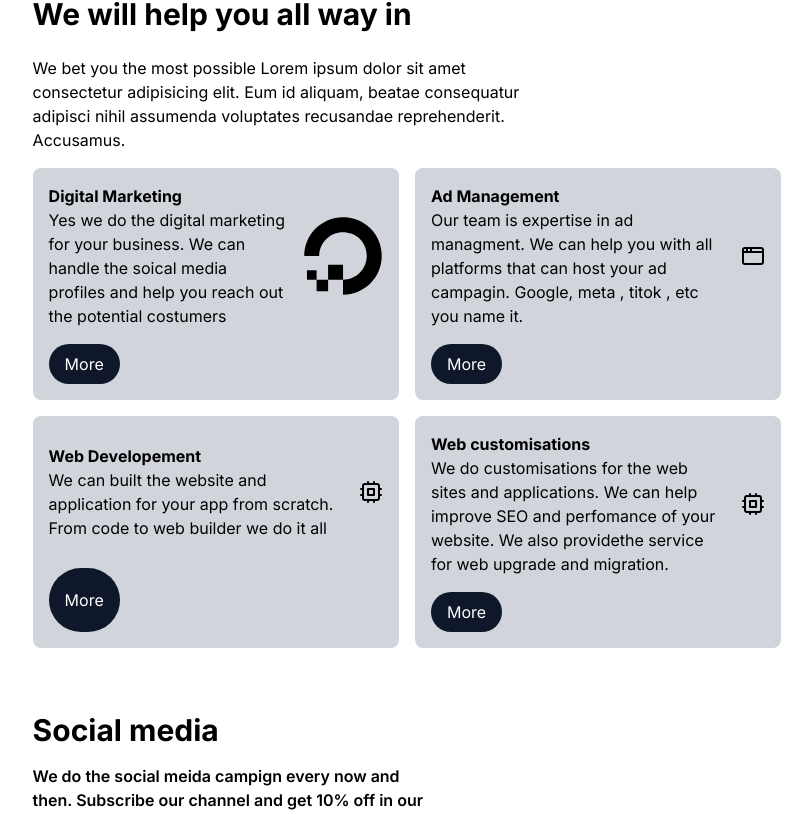
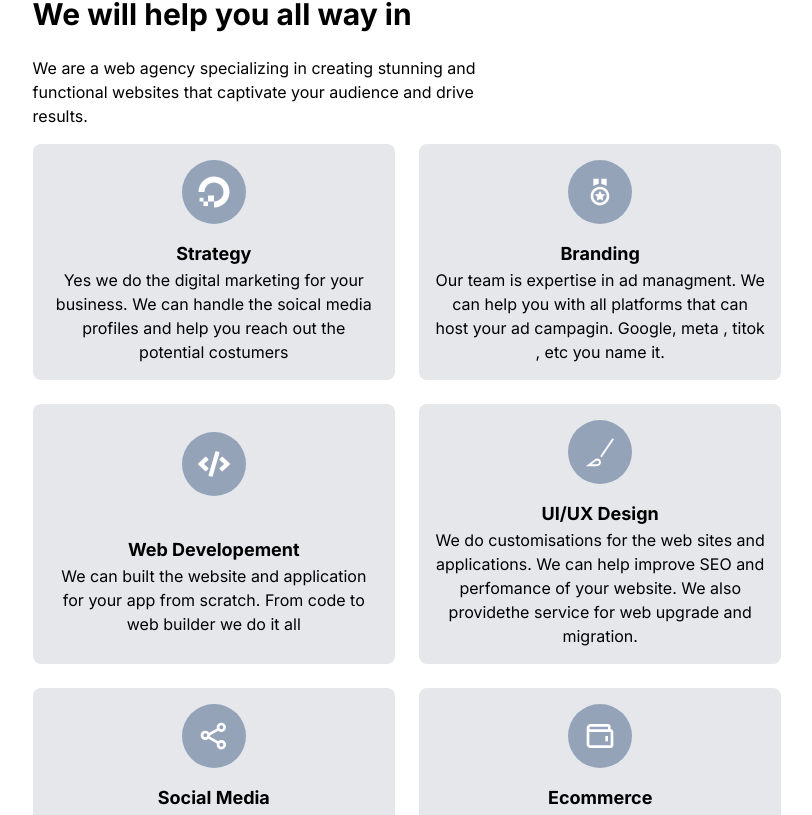
Before and after one commit to Krisna07/Digithink, a Next.js app: page / in a window 1280 px wide. Shown: the part 1424-2239 px from the top of the page, without its empty margins (233-1045 px from the left). Built offline with nearby package versions, Linux system fonts and the light colour scheme.

Commit message:
services section update

```diff
--- a/src/app/Components/Card.tsx
+++ b/src/app/Components/Card.tsx
@@ -6,25 +6,18 @@ interface CardProps {
   cardTitle: string;
   cardDes: string;
   cardIcon: any;
-  btntext: string;
 }
 
-const Card = ({ cardTitle, cardDes, cardIcon, btntext }: CardProps) => {
+const Card = ({ cardTitle, cardDes, cardIcon }: CardProps) => {
   return (
-    <div className="grid place-items-left gap-4 p-4 bg-gray-300 rounded-lg">
-      <div className="flex items-center justify-between gap-4">
-        <div className="text-left">
-          <h2 className="font-bold">{cardTitle}</h2>
-          <p>{cardDes}</p>
-        </div>
-        <div className="text-[80px]">{cardIcon ? cardIcon : ""}</div>
+    <div className="grid place-items-center gap-4 p-4 bg-gray-200 rounded-lg hover:shadow-[0_0_4px_0_gray]">
+      <div className="text-[32px] p-4 bg-slate-400 rounded-full text-white">
+        {cardIcon ? cardIcon : ""}
       </div>
-      <Button
-        variant={"default"}
-        size="default"
-        label={btntext}
-        className={undefined}
-      />
+      <div className="text-center">
+        <h2 className="font-bold text-lg">{cardTitle}</h2>
+        <p>{cardDes}</p>
+      </div>
     </div>
   );
 };
--- a/src/app/Components/Homepage/Herosection.tsx
+++ b/src/app/Components/Homepage/Herosection.tsx
@@ -4,9 +4,9 @@ import Button from "../Button";
 const Herosection = () => {
   return (
     <div className="w-full h-[800px]  p-4 bg-gradient-to-r from-black to-slate-900 grid place-items-center box-border text-center gap-4">
-      <div className="md:w-[60%] w-full text-white  grid gap-4 place-items-left box-border">
-        <h1 className="text-6xl md:text-[80px] font-bold text-left leading-[120%]">
-          We Help <br /> You Take A Step <br /> In Digitial
+      <div className="md:w-[60%] w-full text-white  grid gap-4 place-items-center box-border">
+        <h1 className="text-6xl md:text-[80px] font-bold text-center leading-[120%]">
+          We Help You Take A Step <br /> In Digitial
         </h1>
         <Button variant={"ghost"} label={"Learn More"} size={"sm"} />
       </div>
--- a/src/app/Components/Homepage/Homeservices.tsx
+++ b/src/app/Components/Homepage/Homeservices.tsx
@@ -1,29 +1,43 @@
 import React from "react";
 
-import { AppWindow, Cpu } from "lucide-react";
-import { FaDigitalOcean } from "react-icons/fa";
+import { AppWindow, Code2Icon, Cpu, Settings } from "lucide-react";
+import { FaCode, FaDigitalOcean } from "react-icons/fa";
+import { BiMedal, BiShareAlt, BiWallet } from "react-icons/bi";
+
+import { TfiBrush } from "react-icons/tfi";
+
 import Card from "../Card";
 const Homeservices = () => {
   const services = [
     {
-      title: "Digital Marketing",
+      title: "Strategy",
       des: "Yes we do the digital marketing for your business. We can handle the soical media profiles and help you reach out the potential costumers",
       icon: <FaDigitalOcean />,
     },
     {
-      title: "Ad Management",
+      title: "Branding",
       des: "Our team is expertise in ad managment. We can help you with all platforms that can host your ad campagin. Google, meta , titok , etc you name it.",
-      icon: <AppWindow />,
+      icon: <BiMedal />,
     },
     {
       title: "Web Developement",
       des: "We can built the website and application for your app from scratch. From code to web builder we do it all",
-      icon: <Cpu />,
+      icon: <FaCode />,
     },
     {
-      title: "Web customisations",
+      title: "UI/UX Design",
       des: "We do customisations for the web sites and applications. We can help improve SEO and perfomance of your website. We also providethe service for web upgrade and migration. ",
-      icon: <Cpu />,
+      icon: <TfiBrush />,
+    },
+    {
+      title: "Social Media",
+      des: "We do customisations for the web sites and applications. We can help improve SEO and perfomance of your website. We also providethe service for web upgrade and migration. ",
+      icon: <BiShareAlt />,
+    },
+    {
+      title: "Ecommerce",
+      des: "We do customisations for the web sites and applications. We can help improve SEO and perfomance of your website. We also providethe service for web upgrade and migration. ",
+      icon: <BiWallet />,
     },
   ];
   return (
@@ -32,19 +46,17 @@ const Homeservices = () => {
         <h4 className="font-semibold ">our services</h4>
         <h2 className="text-3xl font-bold py-2">We will help you all way in</h2>
         <p className="md:w-4/6">
-          We bet you the most possible Lorem ipsum dolor sit amet consectetur
-          adipisicing elit. Eum id aliquam, beatae consequatur adipisci nihil
-          assumenda voluptates recusandae reprehenderit. Accusamus.
+          We are a web agency specializing in creating stunning and functional
+          websites that captivate your audience and drive results.
         </p>
         <div className="services w-full flex items-center justify-between  wrap">
-          <div className="grid md:grid-cols-2 lg:grid-col-4  gap-4 ">
+          <div className="grid md:grid-cols-2   gap-6 ">
             {services.map((service) => (
               <Card
                 key={service.title}
                 cardTitle={service.title}
                 cardDes={service.des}
                 cardIcon={service.icon}
-                btntext={"More"}
               />
             ))}
           </div>
```
